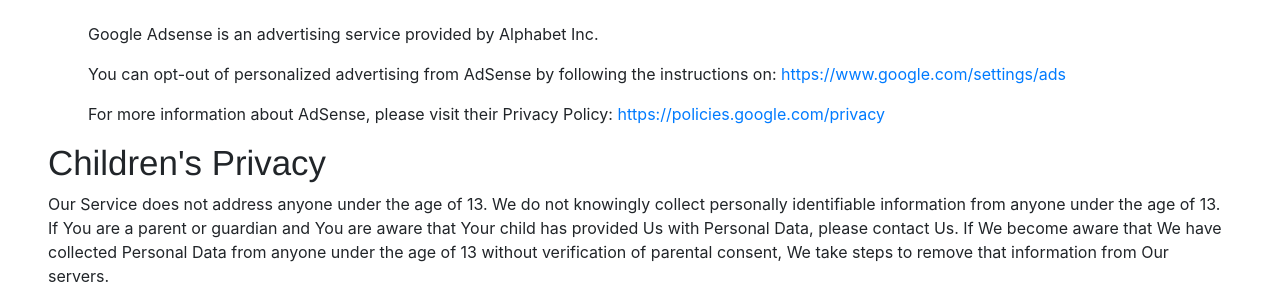
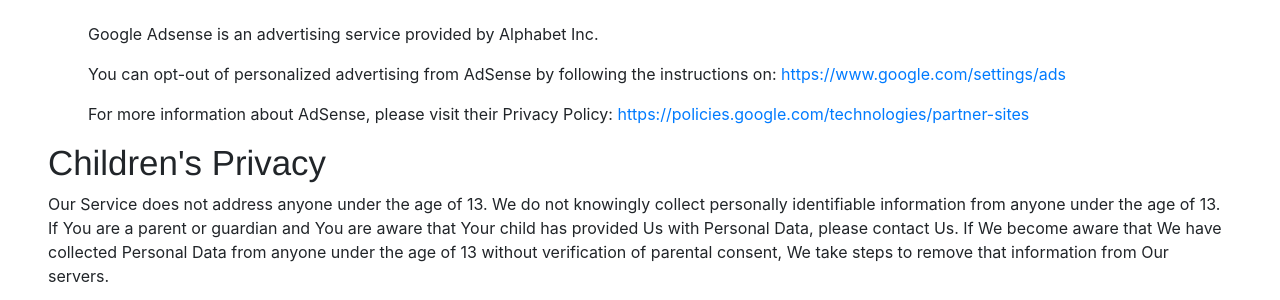
Before and after one commit to NikZprojects/Food-Blog-Django, a Django app: page /privacy_policy/ in a window 1280 px wide. Shown: the part 5754-6054 px from the top of the page. Run offline with Django 3.2, Linux system fonts and the light colour scheme; some libraries are stand-ins or nearby versions.

Commit message:
Added privicy policy update

```diff
--- a/blog/templates/privacy_policy.html
+++ b/blog/templates/privacy_policy.html
@@ -152,7 +152,7 @@
                   <p><strong>Google AdSense</strong></p>
                   <p>Google Adsense is an advertising service provided by Alphabet Inc.</p>
                   <p>You can opt-out of personalized advertising from AdSense by following the instructions on: <a href="https://www.google.com/settings/ads">https://www.google.com/settings/ads</a></p>
-                  <p>For more information about AdSense, please visit their Privacy Policy: <a href="https://policies.google.com/privacy">https://policies.google.com/privacy</a></p>
+                  <p>For more information about AdSense, please visit their Privacy Policy: <a href="https://policies.google.com/technologies/partner-sites">https://policies.google.com/technologies/partner-sites</a></p>
               </li>
                                                                                                             </ul>
 
```
